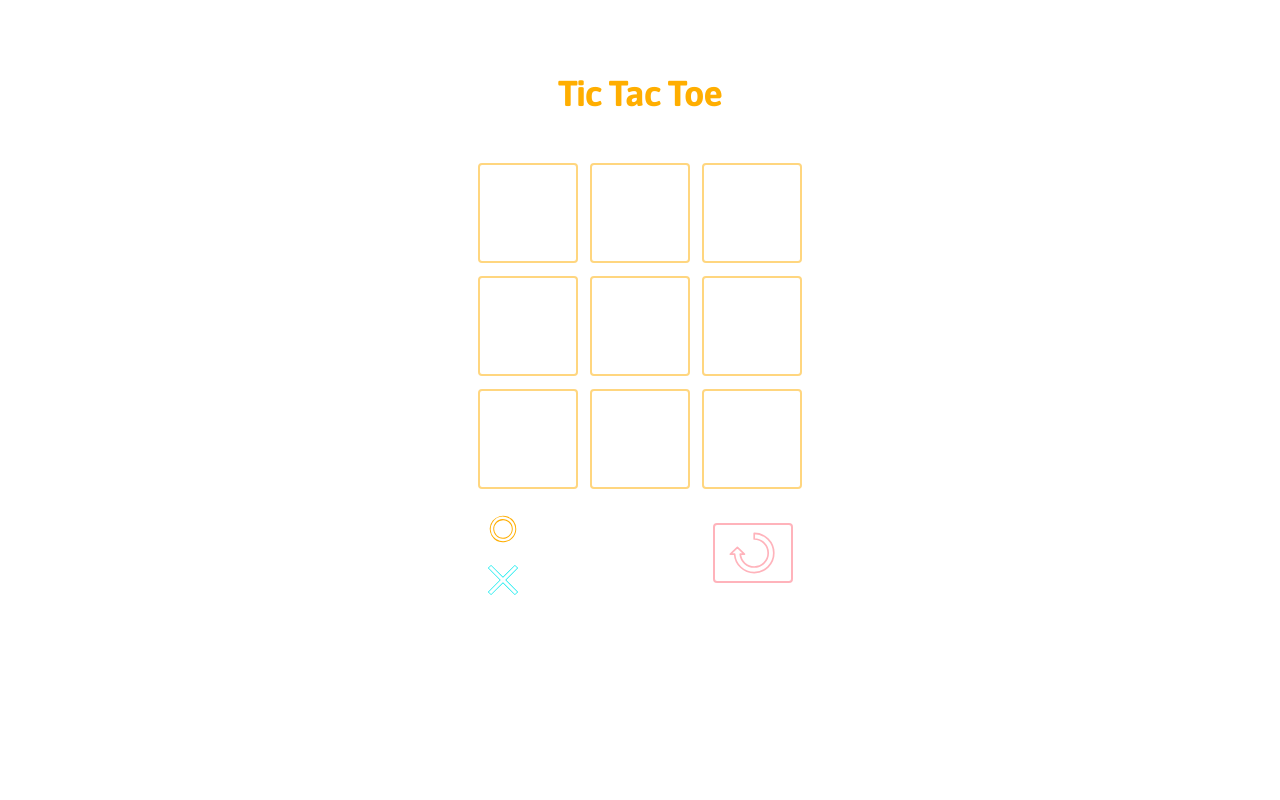
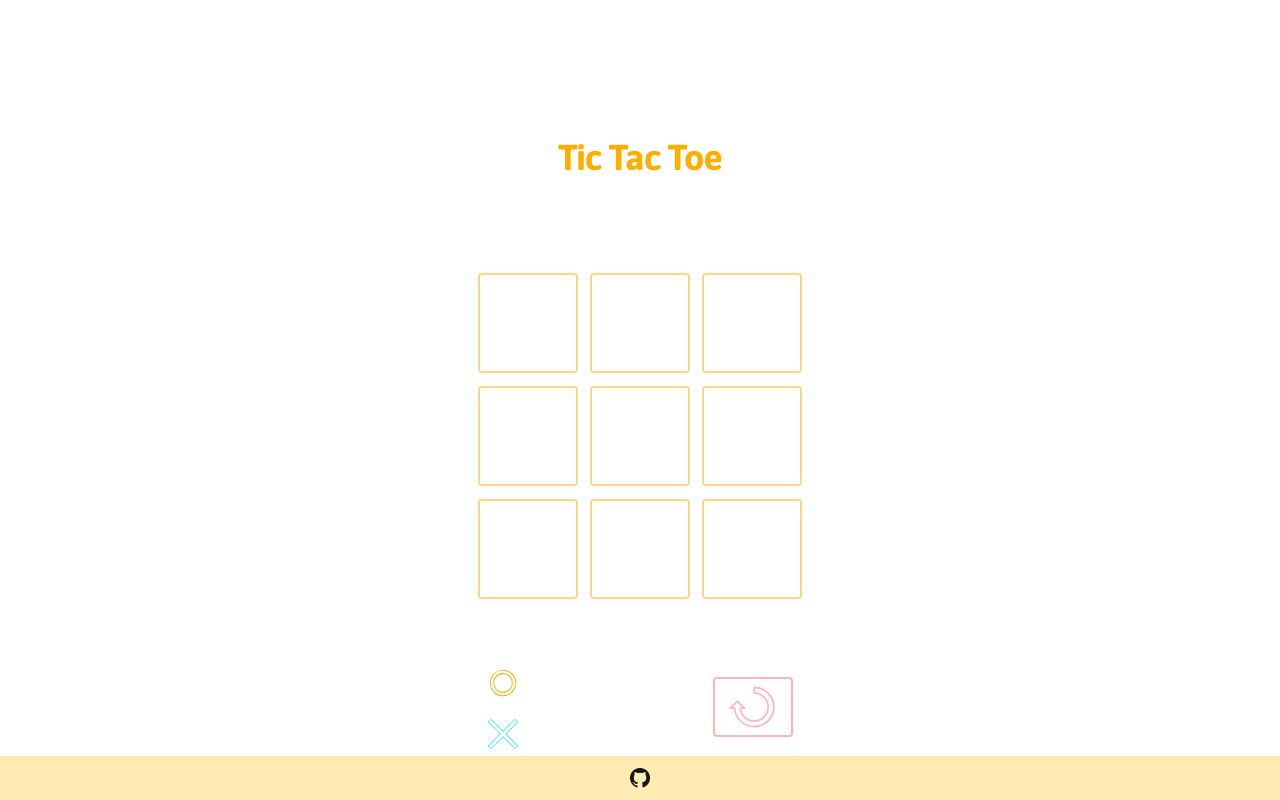
Before and after one commit to asawo/tictactoe, a plain HTML site: page index.html in a window 1280 px wide. Drawn offline with nearby package versions, Linux system fonts and the light colour scheme.

Commit message:
added footer

```diff
--- a/index.html
+++ b/index.html
@@ -13,7 +13,8 @@
     <title>Tic Tac Toe</title>
   </head>
 <body>
-    <div class="container" id="header">
+  <div id="main">
+    <div id="header">
       <h3 class="title">Tic Tac Toe</h3>
     </div>
     <!--grid-->
@@ -48,12 +49,12 @@
         <button id="resetBtn"><img src="img/clear.svg"></img></button>
       </div>
     </div>
+  </div>
 
     <!--Footer-->
     <div id="footer">
-      <a id="github" class="btn btn-sm" role="button" href="https://github.com/asawo">
-        <i class="fa fa-github"></i>
-      </a>
+      <a href="https://github.com/asawo"><img src="img/octocat.png"></img></a>
+      </button>
     </div>
 
     <!--Modal-->
@@ -65,6 +66,7 @@
         <button id="closeBtn">Yes</button>
       </div>
     </div>
+
 </body>
   <script src="app.js"></script>
 </html>
--- a/style.css
+++ b/style.css
@@ -1,14 +1,19 @@
 body {
   height: 100%;
-  width: 350px;
-  margin: auto;
   font-family: "Asap", sans-serif;
   font-weight: bolder;
 }
 
+#main {
+  height: 100%;
+  min-height: 100%;
+  display: flex;
+  flex-direction: column;
+}
+
 #header {
   width: 100%;
-  padding-top: 20%;
+  padding-top: 10%;
   padding-bottom: 5%;
   text-align: center;
   color: #ffae00;
@@ -51,8 +56,9 @@ body {
 }
 
 #scoreSection {
-  padding-top: 20px;
+  padding-top: 5%;
   width: 315px;
+  height: 100px;
   margin: auto;
 }
 
@@ -98,6 +104,22 @@ body {
   vertical-align: bottom;
 }
 
+#footer {
+  position: fixed;
+  background-color: rgb(255, 234, 177);
+  left: 0;
+  bottom: 0;
+  width: 100%;
+  text-align: center;
+}
+
+#footer img {
+  margin-top: 5px;
+  margin-bottom: 5px;
+  padding-top: 7px;
+  height: 20px;
+}
+
 .modal {
   display: none;
   position: fixed;
```
Also changed, not shown: package.json (deleted, +0 -19 lines), img/octocat.png (added). Lines whose indentation alone changed are shown as unchanged.
